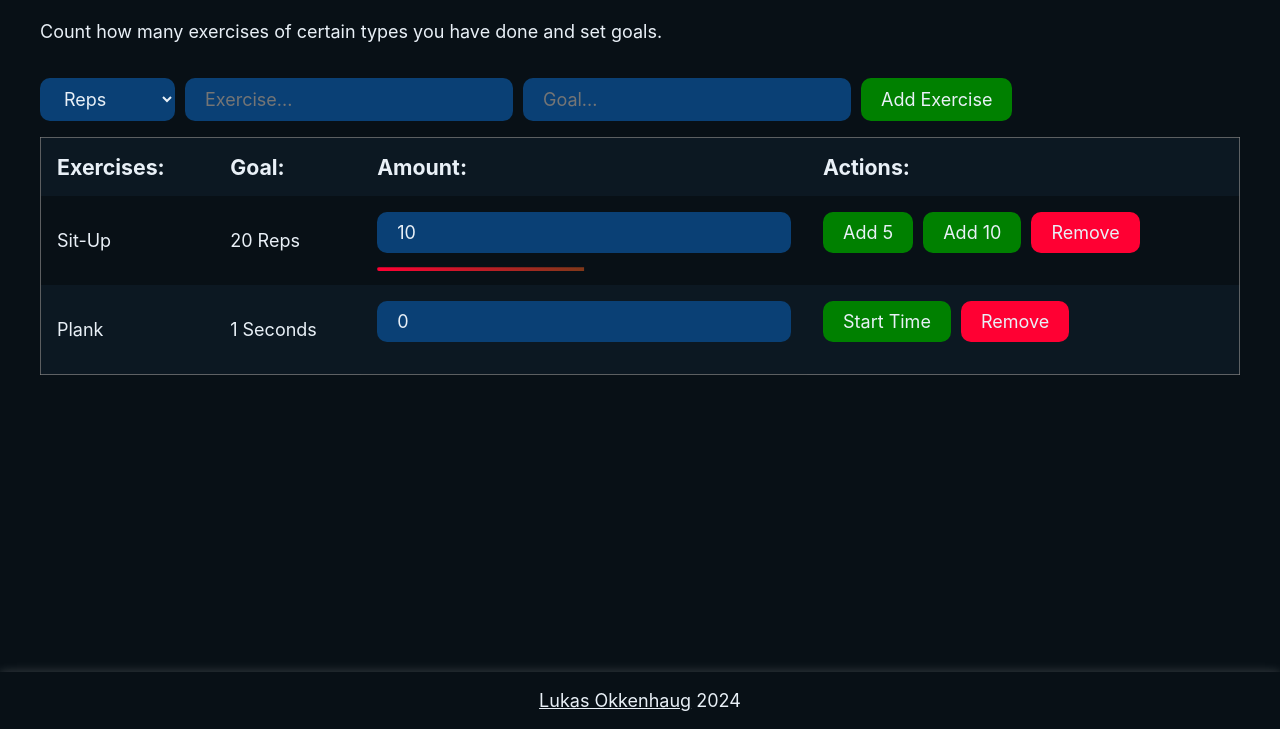
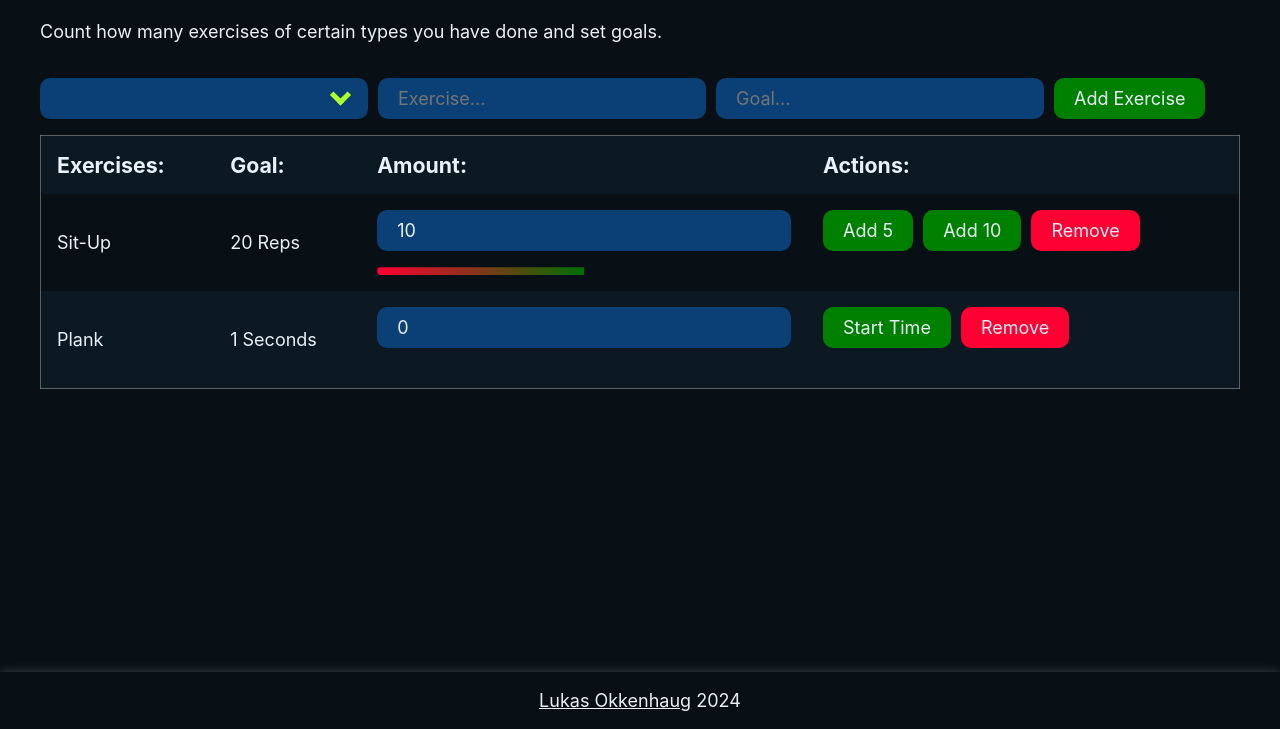
Before and after one commit to Lu69as/exercise-counter, a plain HTML site: page index.html in a window 1280 px wide. Shown: the part 71-800 px from the top of the page. Drawn offline with nearby package versions, Linux system fonts and the light colour scheme.

Commit message:
Custom dropdown for type of exercice when adding Slightly better progress bar

```diff
--- a/index.html
+++ b/index.html
@@ -19,11 +19,15 @@
 
         <section style="margin-top: 2em;">
             <div class="add_exercise">
-                <select class="type">
-                    <option value="Reps">Reps</option>
-                    <option value="Seconds">Seconds</option>
-                    <option value="Kg">Kg</option>
-                </select>
+                <div class="typeContainer">
+                    <input class="type" type="text">
+                    <ul class="typeDropDown">
+                        <li>Reps</li>
+                        <li>Seconds</li>
+                        <li>Kg</li>
+                    </ul>
+                </div>
+
                 <input class="exercise" type="text" placeholder="Exercise...">
                 <input class="goal" type="number" placeholder="Goal...">
 
--- a/main.js
+++ b/main.js
@@ -21,24 +21,7 @@ function addExercise(exercises) {
 
 
     let actions = document.createElement("td");
-    if (exercise[4] == "Reps" || exercise[4] == "Kg") {
-        actions.innerHTML = `
-        <button class="button">Add 5</button>
-        <button class="button">Add 10</button>
-        <button class="button" style="background: #ff0033;">Remove</button>
-        `;
-        actions.querySelectorAll("button").forEach((e) => {
-            if (e.innerHTML.includes("Add")) {
-                e.addEventListener("click", () => {
-                    e.parentElement.parentElement.querySelector("input").value
-                    = e.parentElement.parentElement.querySelector("input").value - 0 + (e.innerHTML.split(" ")[1] - 0);
-                    percentChange(e);
-                });
-            }
-            else e.addEventListener("click", () => e.parentElement.parentElement.remove());
-        });
-    }
-    else if (exercise[4] == "Seconds") {
+    if (exercise[4] == "Seconds") {
         actions.innerHTML = `
         <button class="button">Start Time</button>
         <button class="button" style="display: none">Pause Time</button>
@@ -70,7 +53,24 @@ function addExercise(exercises) {
             }
             else e.addEventListener("click", () => e.parentElement.parentElement.remove());
         });
-    };
+    }
+    else {
+        actions.innerHTML = `
+        <button class="button">Add 5</button>
+        <button class="button">Add 10</button>
+        <button class="button" style="background: #ff0033;">Remove</button>
+        `;
+        actions.querySelectorAll("button").forEach((e) => {
+            if (e.innerHTML.includes("Add")) {
+                e.addEventListener("click", () => {
+                    e.parentElement.parentElement.querySelector("input").value
+                    = e.parentElement.parentElement.querySelector("input").value - 0 + (e.innerHTML.split(" ")[1] - 0);
+                    percentChange(e);
+                });
+            }
+            else e.addEventListener("click", () => e.parentElement.parentElement.remove());
+        });
+    }
 
     row.appendChild(actions);
     document.querySelector("tbody").appendChild(row);
@@ -105,6 +105,12 @@ document.querySelector(".add_exercise button").addEventListener("click", (e) =>
     addExercise(rowString);
 })
 
+document.querySelectorAll(".typeDropDown li").forEach((e) => {
+    e.addEventListener("click", () => {
+        e.parentElement.previousElementSibling.value = e.innerHTML;
+    });
+})
+
 function percentChange(item) {
     let parent = item.nodeName == "TR" ? item : item.parentElement.parentElement;
     let percent = (parent.querySelector("input").value / parent.firstElementChild.nextElementSibling.innerHTML.split(" ")[0]) * 100;
--- a/style.css
+++ b/style.css
@@ -39,7 +39,63 @@ footer {
     box-shadow: 0 0 10px rgba(255, 255, 255, 0.2)
 }
 
-button, input, select {
+.add_exercise {
+    .typeContainer {
+        position: relative;
+
+        &:has(.type:focus-visible) {
+            .typeDropDown {
+                opacity: 1;
+                transition-delay: none;
+                transform: translateY(-10px);
+            }
+            &::before {
+                transform: translateY(-50%) rotate(135deg);
+                top: 55%;
+            }
+        }
+
+        &::before {
+            content: " ";
+            position: absolute;
+            right: 20px;
+            top: 42%;
+            width: 10px;
+            height: 10px;
+            transition: 200ms;
+            border-bottom: solid 5px greenyellow;
+            border-left: solid 5px greenyellow;
+            transform: translateY(-50%) rotate(-45deg);
+            pointer-events: none;
+        }
+
+        .typeDropDown {
+            position: absolute;
+            backdrop-filter: blur(10px);
+            width: 100%;
+            background: #ffffff40;
+            border-radius: 10px;
+            padding: 15px 0;
+            opacity: 0;
+            transition: 200ms;
+            transform: translateY(10px);
+            transition-delay: 100ms;
+
+
+            li {
+                list-style: none;
+                cursor: pointer;
+                transition: 200ms;
+                padding: 5px 20px;
+            }
+            li:hover {
+                background: #00000020;
+            }
+        }
+    }
+}
+
+button, input {
     background-color: var(--clr-primary);
     border: none;
     border-radius: 10px;
@@ -85,17 +141,15 @@ table {
         }
 
         input { width: 100%; }
-        td:has(input) { position: relative; padding-bottom: 32px; }
-        td:has(input)::before {
+        td:has(input)::after {
             content: " ";
-            position: absolute;
-            bottom: 16px;
-            width: calc(100% - 32px);
-            height: 4px;
-            transform: translateY(50%);
+            display: block;
+            width: 100%;
+            height: 8px;
+            margin-top: 16px;
 
             clip-path: polygon(0 0, var(--percent) 0, var(--percent) 100%, 0% 100%);
-            background: linear-gradient(90deg, #ff0033, #007000);
+            background: linear-gradient(90deg, #ff0033, #007000 50%, #00bb00);
             border-radius: 9em;
             transition: 200ms;
         }
```
